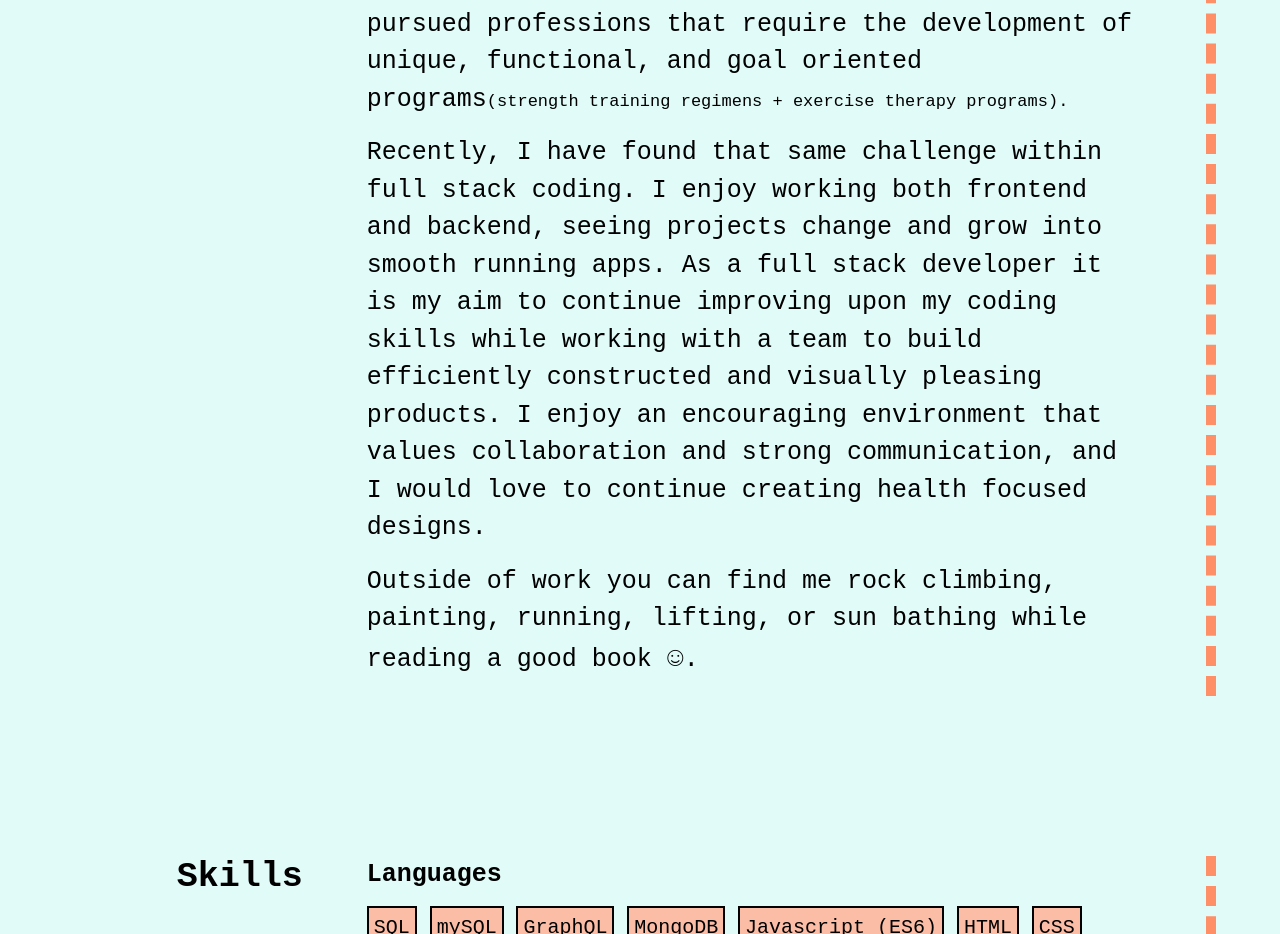
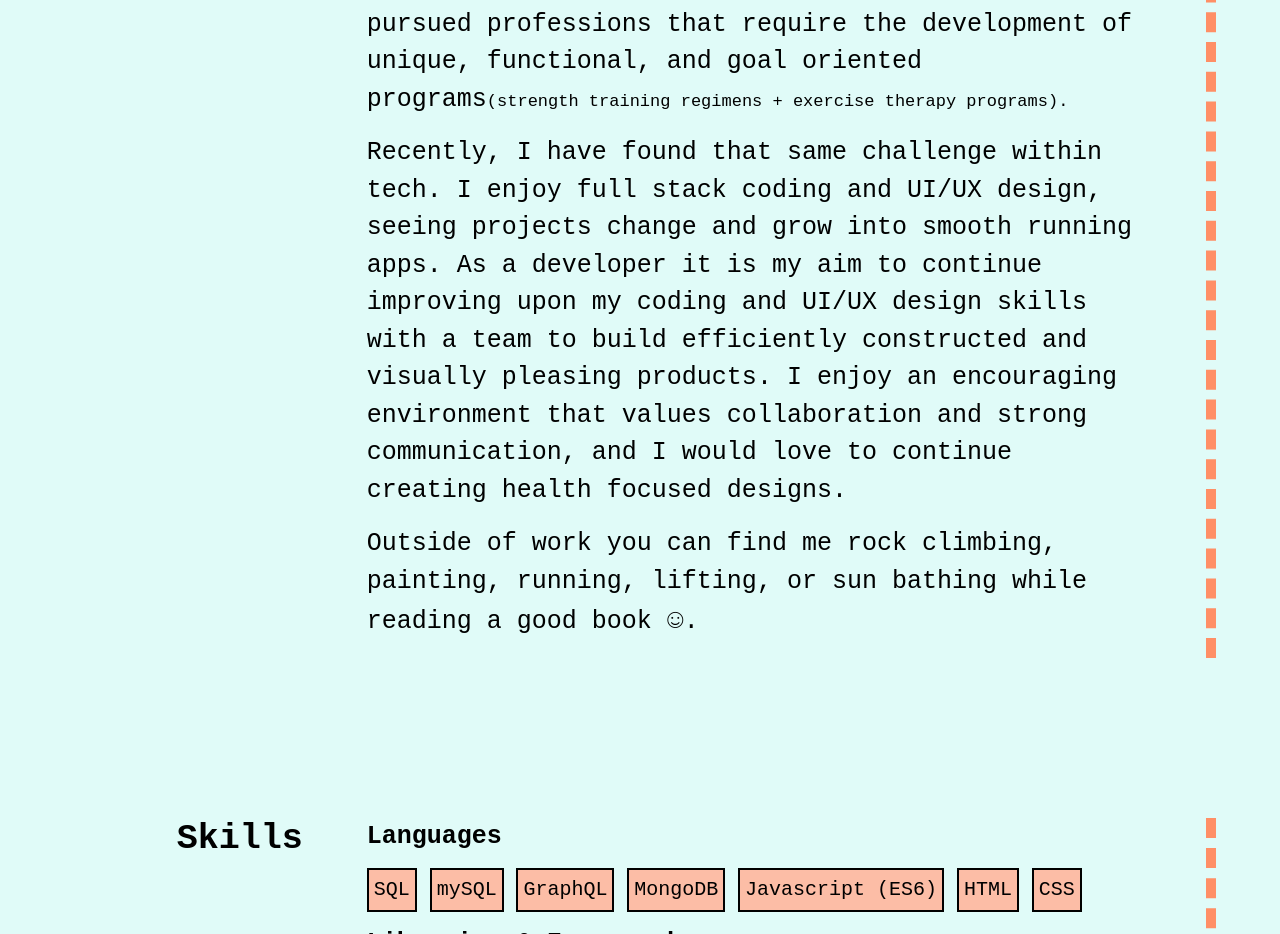
Before and after one commit to lilpinc/Portfolio, a React (Vite) app: page / in a window 1280 px wide. Shown: the part 980-1914 px from the top of the page. Built offline with nearby package versions, Linux system fonts and the light colour scheme.

Commit message:
change about me section

```diff
--- a/src/components/Body/Home/Home.jsx
+++ b/src/components/Body/Home/Home.jsx
@@ -38,7 +38,7 @@ export default function Home() {
                     <h2><b>About</b></h2>
                     <div className='summary summary2'>
                         <p className="school-info paragraphs">Throughout my youth and into the present, I have been drawn to activities that challenge ones creativity and mind. As such, over the years I have pursued professions that require the development of unique, functional, and goal oriented programs<span id="pre-program">(strength training regimens + exercise therapy programs).</span></p>
-                        <p className="school-info paragraphs">Recently, I have found that same challenge within full stack coding. I enjoy working both frontend and backend, seeing projects change and grow into smooth running apps. As a full stack developer it is my aim to continue improving upon my coding skills while working with a team to build efficiently constructed and visually pleasing products. I enjoy an encouraging environment that values collaboration and strong communication, and I would love to continue creating health focused designs.
+                        <p className="school-info paragraphs">Recently, I have found that same challenge within tech. I enjoy full stack coding and UI/UX design, seeing projects change and grow into smooth running apps. As a developer it is my aim to continue improving upon my coding and UI/UX design skills with a team to build efficiently constructed and visually pleasing products. I enjoy an encouraging environment that values collaboration and strong communication, and I would love to continue creating health focused designs.
                         </p>
                         <p className="school-info paragraphs">Outside of work you can find me rock climbing, painting, running, lifting, or sun bathing while reading a good book <span id="smiley">☺︎</span>.
                         </p>
```
Also changed, not shown: 1 other file (tests, documents, lock files or other folders).
